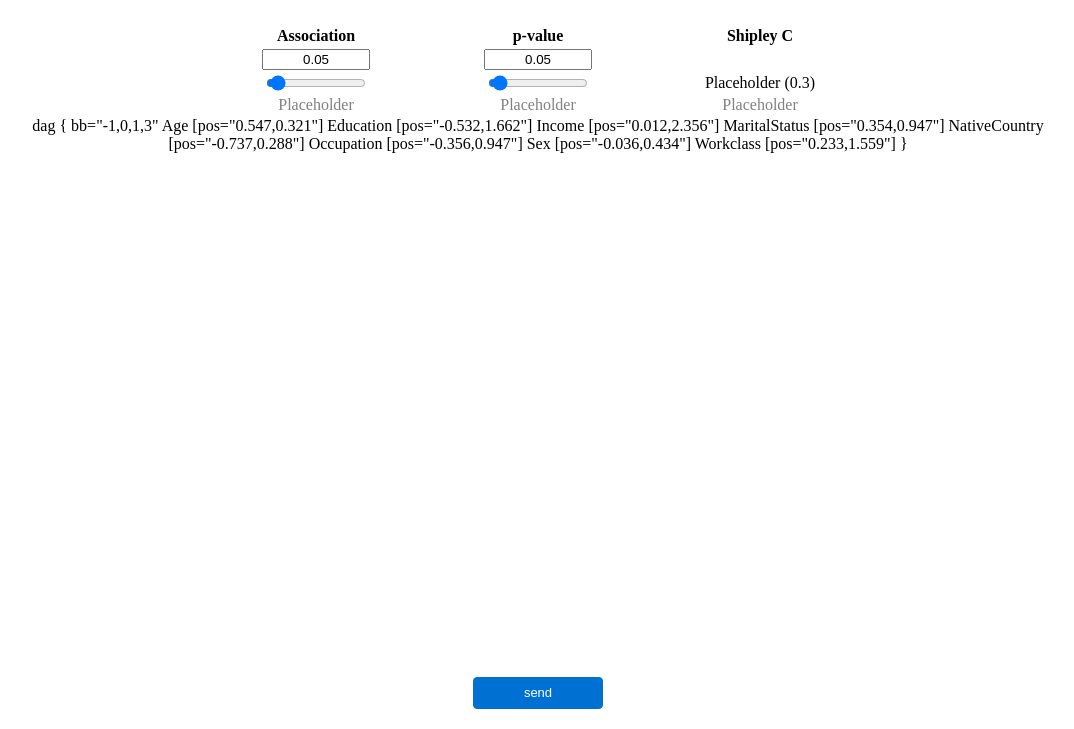
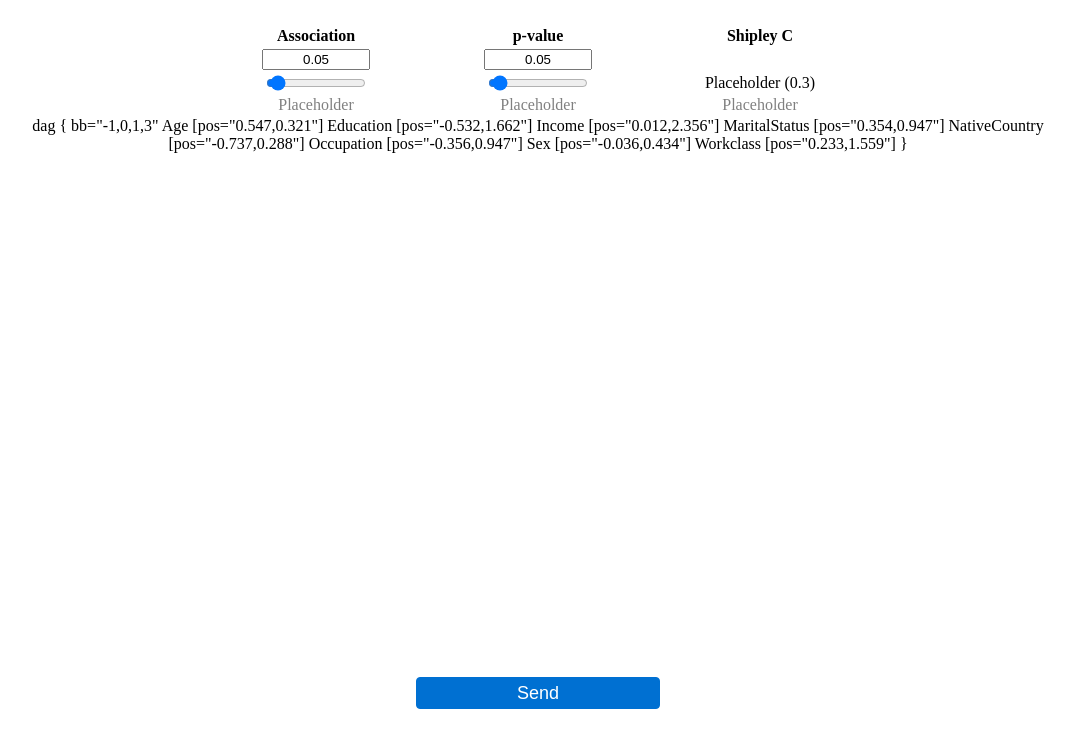
Before and after one commit to ankurankan/2024-human-sl, a plain HTML site: page web/adult.html in a window 1280 px wide. Shown: the part 71-800 px from the top of the page, without its empty margins (102-1176 px from the left). Drawn offline with Linux system fonts and the light colour scheme; a script that the page names is missing.

Commit message:
Updates web

```diff
--- a/web/adult.html
+++ b/web/adult.html
@@ -123,10 +123,8 @@ function setup(){
 	}
 </div>
 <div class='center'>
-<button class="buttons" onclick="send()">send</button>
+<button class="buttons" onclick="send()">Send</button>
 </div>
 
 </body>
-
-
 </html>
--- a/web/style.css
+++ b/web/style.css
@@ -52,12 +52,12 @@ input{
         display: inline-block;
         outline: none;
         cursor: pointer;
-        padding: 0 50px;
+        padding: 0 100px;
         background-color: #0070d2;
         border-radius: 0.25rem;
         border: 1px solid #0070d2;
         color: #fff;
-        font-size: 13px;
+        font-size: 18px;
         line-height: 30px;
         font-weight: 400;
         text-align: center;
```
